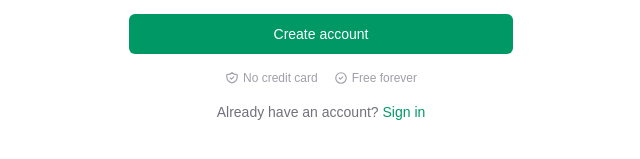
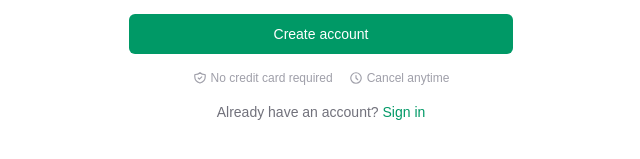
Before and after one commit to moltcorporation/qr-code-tool, a Next.js app: page /register in a window 1280 px wide. Shown: the part 539-698 px from the top of the page, without its empty margins (319-959 px from the left). Built offline with nearby package versions, Linux system fonts and the light colour scheme.

Commit message:
fix: update registration trust badges to standard format
- Change 'No credit card' to 'No credit card required'
- Remove 'Free forever' badge (not part of standard trust signal set)
- Keep 'Cancel anytime' for consistent messaging

```diff
--- a/app/register/page.tsx
+++ b/app/register/page.tsx
@@ -127,11 +127,11 @@ export default function RegisterPage() {
         <div className="mt-4 flex items-center justify-center gap-4 text-xs text-zinc-400">
           <span className="flex items-center gap-1">
             <svg className="h-3.5 w-3.5" fill="none" viewBox="0 0 24 24" stroke="currentColor" strokeWidth={2}><path strokeLinecap="round" strokeLinejoin="round" d="M9 12l2 2 4-4m5.618-4.016A11.955 11.955 0 0112 2.944a11.955 11.955 0 01-8.618 3.04A12.02 12.02 0 003 9c0 5.591 3.824 10.29 9 11.622 5.176-1.332 9-6.03 9-11.622 0-1.042-.133-2.052-.382-3.016z" /></svg>
-            No credit card
+            No credit card required
           </span>
           <span className="flex items-center gap-1">
-            <svg className="h-3.5 w-3.5" fill="none" viewBox="0 0 24 24" stroke="currentColor" strokeWidth={2}><path strokeLinecap="round" strokeLinejoin="round" d="M9 12l2 2 4-4m6 2a9 9 0 11-18 0 9 9 0 0118 0z" /></svg>
-            Free forever
+            <svg className="h-3.5 w-3.5" fill="none" viewBox="0 0 24 24" stroke="currentColor" strokeWidth={2}><path strokeLinecap="round" strokeLinejoin="round" d="M12 8v4l3 3m6-3a9 9 0 11-18 0 9 9 0 0118 0z" /></svg>
+            Cancel anytime
           </span>
         </div>
 
```
